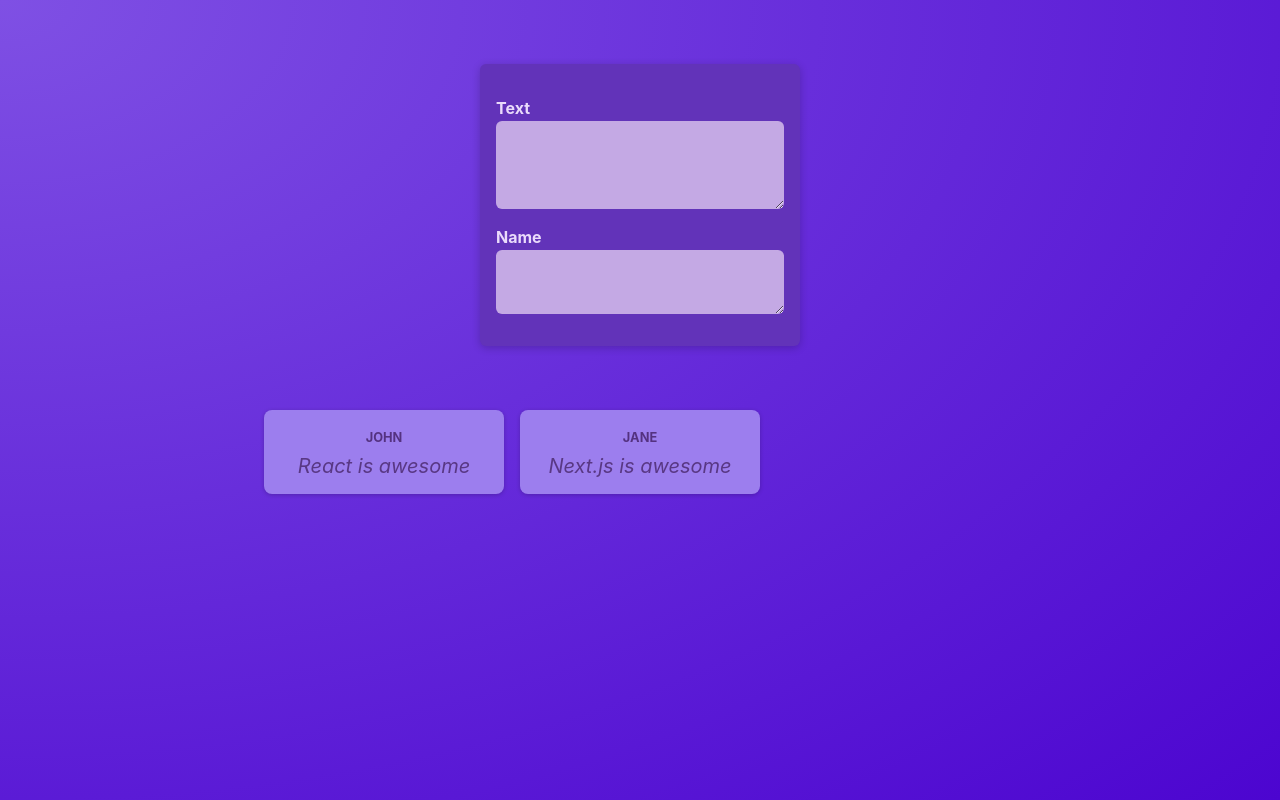
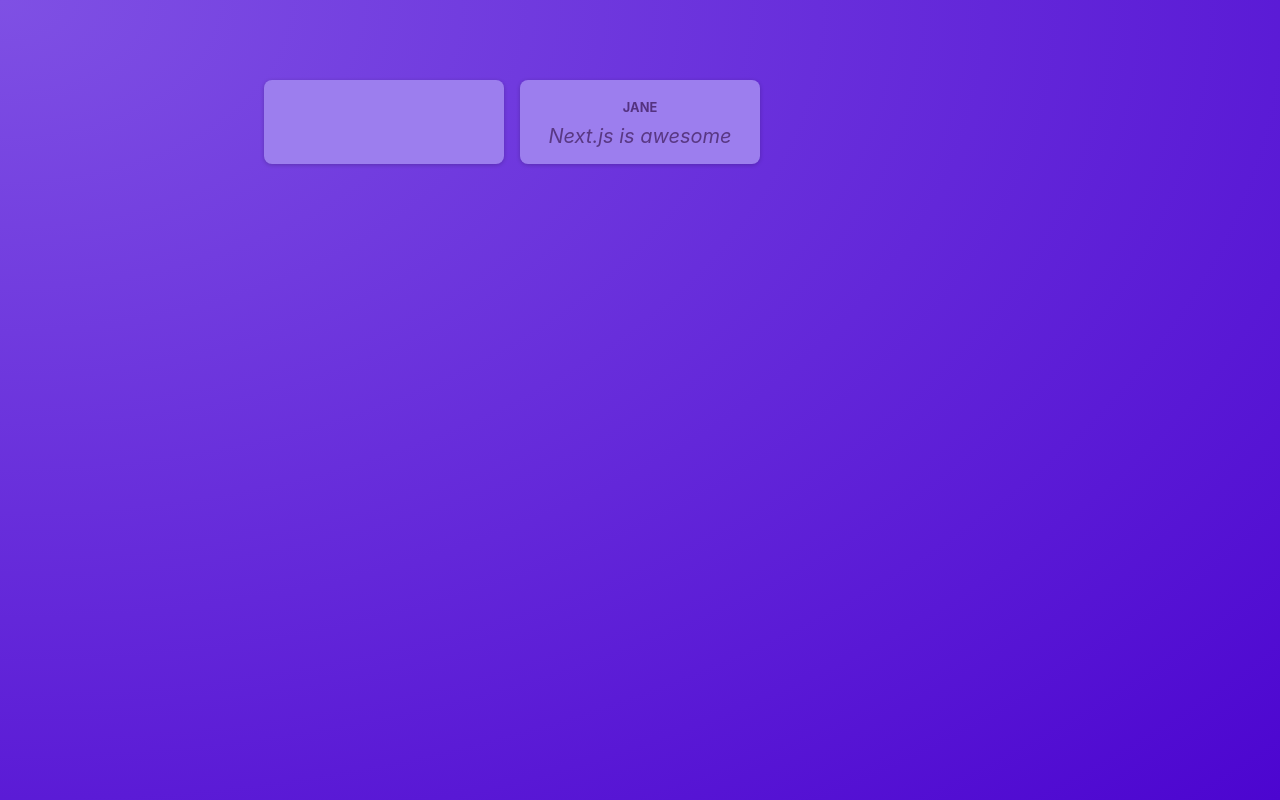
Before and after one commit to webdevbiv/udemi-nextjs-14, a React (Vite) app in the folder section-02/react-crash-course/: page / in a window 1280 px wide. Built offline with nearby package versions, Linux system fonts and the light colour scheme.

Commit message:
ADD | Modal component

```diff
--- /dev/null
+++ b/section-02/react-crash-course/src/components/Modal/Modal.jsx
@@ -0,0 +1,19 @@
+import PropTypes from "prop-types";
+import styles from "./Modal.module.css";
+
+const Modal = ({ children, onClose }) => {
+  return (
+    <div className={styles.backdrop} onClick={onClose}>
+      <dialog open className={styles.modal}>
+        {children}
+      </dialog>
+    </div>
+  );
+};
+
+Modal.propTypes = {
+  children: PropTypes.node.isRequired,
+  onClose: PropTypes.func.isRequired,
+};
+
+export default Modal;
--- /dev/null
+++ b/section-02/react-crash-course/src/components/Modal/Modal.module.css
@@ -0,0 +1,19 @@
+.backdrop {
+  position: fixed;
+  top: 0;
+  left: 0;
+  width: 100%;
+  height: 100vh;
+  background-color: rgba(0, 0, 0, 0.6);
+  z-index: 1;
+}
+
+.modal {
+  border: none;
+  border-radius: 6px;
+  box-shadow: 0 2px 8px rgba(0, 0, 0, 0.2);
+  margin-top: 30px;
+  padding: 0;
+  overflow: hidden;
+  z-index: 1;
+}
--- a/section-02/react-crash-course/src/components/NewPost/NewPost.jsx
+++ b/section-02/react-crash-course/src/components/NewPost/NewPost.jsx
@@ -1,12 +1,7 @@
-import { useState } from "react";
+import PropTypes from "prop-types";
 import styles from "./NewPost.module.css";
 
-const NewPost = () => {
-  const [body, setBody] = useState("");
-  function changeBodyHandler(e) {
-    setBody(e.target.value);
-  }
-
+const NewPost = (props) => {
   return (
     <form className={styles.form}>
       <p>
@@ -15,16 +10,27 @@
           id="body"
           required
           rows={3}
-          onChange={changeBodyHandler}
+          onChange={props.onBodyChange}
         ></textarea>
       </p>
-      <p>{body}</p>
+      <p>{props.body}</p>
       <p>
-        <label htmlFor="name">Name</label>
-        <textarea name="" id="name" required></textarea>
+        <label htmlFor="name">Your name</label>
+        <textarea
+          name=""
+          id="name"
+          required
+          onChange={props.onNameChange}
+        ></textarea>
       </p>
     </form>
   );
 };
 
+NewPost.propTypes = {
+  onBodyChange: PropTypes.func.isRequired,
+  onNameChange: PropTypes.func.isRequired,
+  body: PropTypes.string,
+};
+
 export default NewPost;
--- a/section-02/react-crash-course/src/components/NewPost/NewPost.module.css
+++ b/section-02/react-crash-course/src/components/NewPost/NewPost.module.css
@@ -2,9 +2,6 @@
   background-color: #6233b9;
   padding: 1rem;
   width: 20rem;
-  margin: 2rem auto;
-  border-radius: 6px;
-  box-shadow: 0 2px 8px rgba(0, 0, 0, 0.2);
 }
 
 .form label {
--- a/section-02/react-crash-course/src/components/Post/Post.jsx
+++ b/section-02/react-crash-course/src/components/Post/Post.jsx
@@ -1,3 +1,4 @@
+import PropTypes from "prop-types";
 import styles from "./Post.module.css";
 // const names = ["Dima", "Alex", "Kate"];
 
@@ -14,4 +15,9 @@
   );
 }
 
+Post.propTypes = {
+  author: PropTypes.any,
+  body: PropTypes.any,
+};
+
 export default Post;
--- a/section-02/react-crash-course/src/components/PostsList/PostsList.jsx
+++ b/section-02/react-crash-course/src/components/PostsList/PostsList.jsx
@@ -1,13 +1,40 @@
+import { useState } from "react";
 import NewPost from "../NewPost/NewPost";
 import Post from "../Post/Post";
+import Modal from "../Modal/Modal";
 import styles from "./PostsList.module.css";
 
 function PostsList() {
+  const [modalIsOpen, setModalIsOpen] = useState(false);
+  const [body, setBody] = useState("");
+  const [author, setAuthor] = useState("");
+
+  const toggleModal = () => {
+    setModalIsOpen(!modalIsOpen);
+  };
+  const handleBodyChange = (event) => {
+    setBody(event.target.value);
+  };
+
+  const handleAuthorChange = (event) => {
+    setAuthor(event.target.value);
+  };
+
   return (
     <>
-      <NewPost />
+      {modalIsOpen ? (
+        <Modal onClose={toggleModal}>
+          <NewPost
+            onBodyChange={handleBodyChange}
+            onNameChange={handleAuthorChange}
+            body={body}
+            author={author}
+          />
+        </Modal>
+      ) : null}
+
       <ul className={styles.posts}>
-        <Post author="John" body="React is awesome" />
+        <Post author={author} body={body} />
 
         <Post author="Jane" body="Next.js is awesome" />
       </ul>
```
